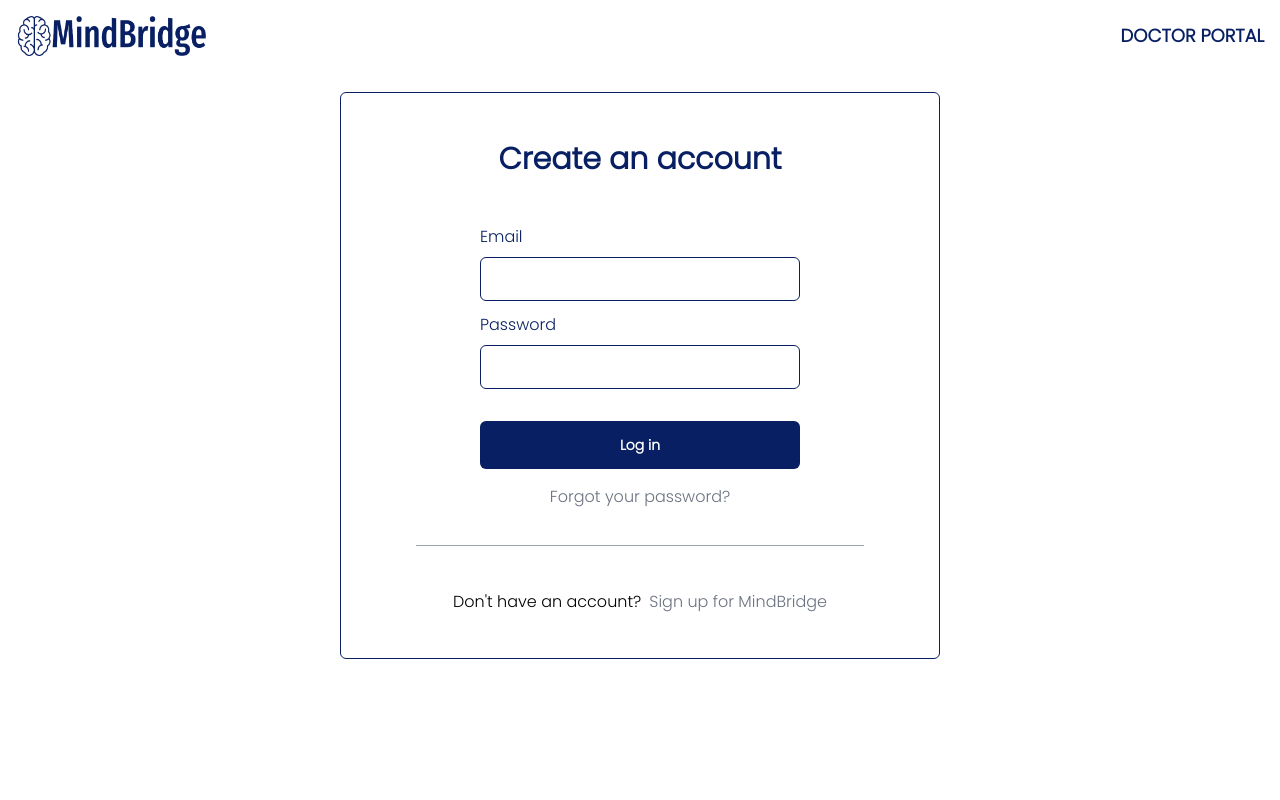
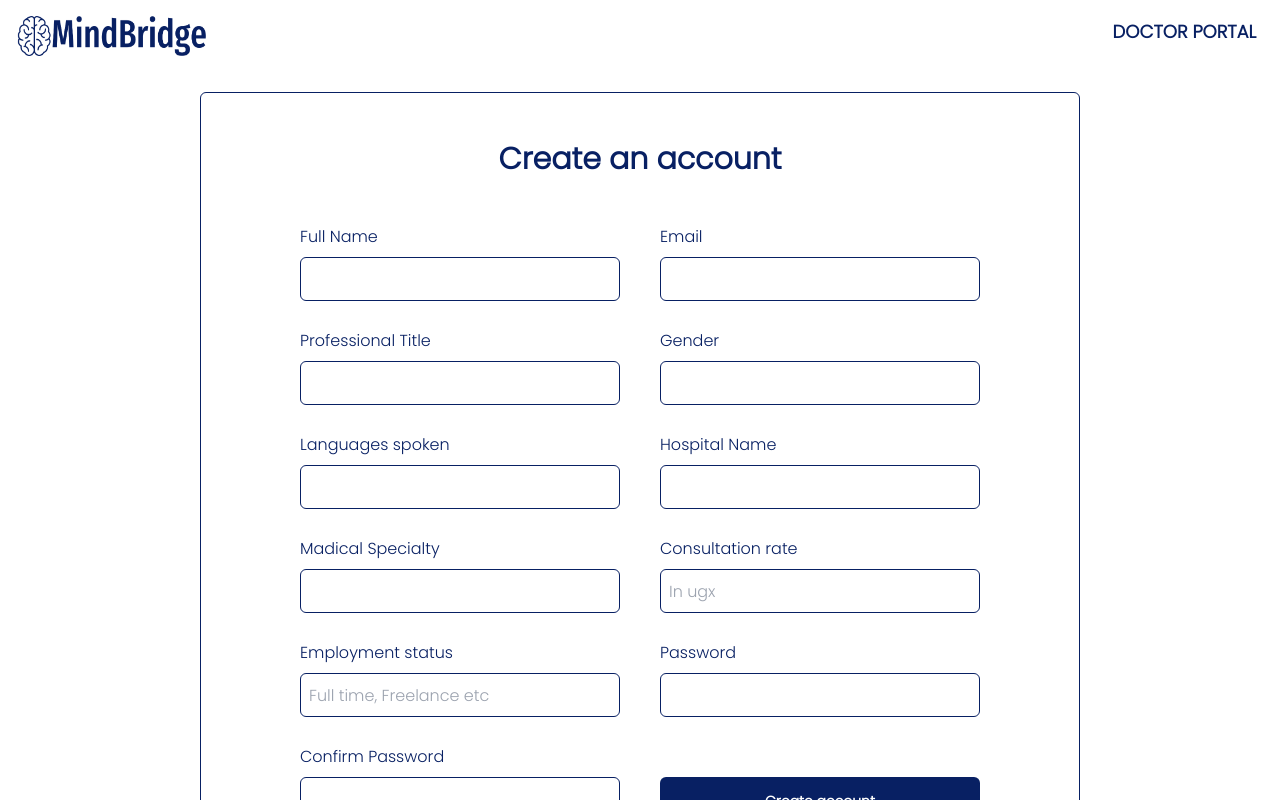
Before and after one commit to nsenji/mindbridge-react-frontend, a React (Vite) app: page /signup-test in a window 1280 px wide. Shown: the top 800 px of the page. Built offline with nearby package versions, Linux system fonts and the light colour scheme; no server answers.

Commit message:
sign up works with the new UI

```diff
--- a/src/customComponents/customButton.jsx
+++ b/src/customComponents/customButton.jsx
@@ -1,4 +1,6 @@
 export default function CustomButton({
+  type,
+  isLoading,
   content,
   classname,
   isDisabled,
@@ -8,11 +10,15 @@ export default function CustomButton({
     <button
       onClick={handleButtonClick}
       disabled={isDisabled}
-      type="button"
+      type={type == "submit" ? "submit" : "button"}
       className={`${classname} h-10 font-bold rounded-md text-sm`}
       style={{ cursor: isDisabled ? "not-allowed" : "pointer" }}
     >
-      {content}
+      {isLoading ? (
+        <div className="inline-block h-8 w-8 animate-spin rounded-full border-4 border-solid border-current border-r-transparent align-[-0.125em] motion-reduce:animate-[spin_1.5s_linear_infinite]"></div>
+      ) : (
+        content
+      )}
     </button>
   );
 }
--- a/src/customComponents/navBar.jsx
+++ b/src/customComponents/navBar.jsx
@@ -8,7 +8,7 @@ export default function NavBar() {
             <Link>
                 <img className='h-[40px] w-[190px]' src={logo} alt="app logo" color='#082063'/>
             </Link>
-            <p className=' font-semibold text-lg text-dark-blue'>
+            <p className=' font-semibold text-lg text-dark-blue mr-2 mb-2'>
                 DOCTOR PORTAL
             </p>
         </nav>
--- a/src/customComponents/signupMainBody.jsx
+++ b/src/customComponents/signupMainBody.jsx
@@ -1,13 +1,12 @@
-import FormField from "./formField"
-
+import SignUpFormField from "./singupFormField"
 export default function SignUpMainBody() {
     return (
         <section className="">
-            <div className="bg-white  border border-dark-blue mt-9 mb-9 flex flex-col items-center justify-center rounded-md  w-[40%]  min-w-[600px] mx-auto">
+            <div className="bg-white w-[880px]  border border-dark-blue mt-9 mb-9 flex flex-col items-center justify-center rounded-md    min-w-[880px] mx-auto">
                 <p className="text-dark-blue font-bold text-3xl pt-12 pb-12">
                     Create an account
                 </p>
-                <FormField/>
+                <SignUpFormField/>
             </div>
         </section>
     )
--- a/src/customComponents/singupFormField.jsx
+++ b/src/customComponents/singupFormField.jsx
@@ -1,29 +1,221 @@
 import { Link } from "react-router-dom";
 import CustomButton from "./customButton";
+import Auth from "../Services/authentication";
+import { useState } from "react";
+import { useNavigate } from "react-router-dom";
 
-export default function FormField() {
+export default function SignUpFormField() {
+  const [details, setDetails] = useState({
+    name: "",
+    email: "",
+    rate: "",
+    gender: "",
+    languages_spoken: "",
+    hospitalName: "",
+    pro_title: "",
+    med_specialty: "",
+    employment_status: "",
+    password: "",
+    confirmpassword: "",
+  });
+
+  const [isLoading, setIsLoading] = useState(false);
+  const [error, setError] = useState("");
+  const navigate = useNavigate();
+  async function handleSubmit(event) {
+    event.preventDefault();
+    try {
+      setIsLoading(true);
+      let response = await Auth.signUp(details);
+      if (response) {
+        navigate("/login-test");
+      }
+    } catch (error) {
+      console.log(error.message);
+      setTimeout(() => {
+        setError("");
+      }, 3000);
+    }
+  }
   return (
     <>
-      <div className=" w-80">
-        <form>
-          <div className="mb-3">
+      <div className="">
+        <form onSubmit={handleSubmit} className=" flex flex-col">
+          <div className="flex mb-4">
+            <div className="mb-3 mr-5">
               <label
                 className="text-dark-blue font-medium"
                 htmlFor="emailOrUsername"
               >
-
+                Full Name
+              </label>
+              <br />
+              <input
+                className=" mt-2 w-80 h-11 border border-dark-blue rounded-md text-black pl-2  focus:outline-none focus:ring-2 bg-white focus:ring-blue-500 focus:border-blue-500"
+                type="text"
+                id="name"
+                aria-describedby="name"
+                value={details.name}
+                onChange={(e) =>
+                  setDetails({ ...details, name: e.target.value })
+                }
+                required
+              />
+            </div>
+            <div className="mb-3 ml-5">
+              <label className="text-dark-blue font-medium" htmlFor="password">
                 Email
               </label>
               <br />
               <input
                 className=" mt-2 w-80 h-11 border border-dark-blue rounded-md text-black pl-2  focus:outline-none focus:ring-2 bg-white focus:ring-blue-500 focus:border-blue-500"
-              type="text"
-              name="emailOrUsername"
+                type="email"
+                autoComplete="username"
+                id="email"
+                aria-describedby="email"
+                value={details.email}
+                onChange={(e) =>
+                  setDetails({ ...details, email: e.target.value })
+                }
                 required
               />
             </div>
+          </div>
+          <div className="flex mb-4">
+            <div className="mb-3 mr-5">
+              <label
+                className="text-dark-blue font-medium"
+                htmlFor="emailOrUsername"
+              >
+                Professional Title
+              </label>
+              <br />
+              <input
+                className=" mt-2 w-80 h-11 border border-dark-blue rounded-md text-black pl-2  focus:outline-none focus:ring-2 bg-white focus:ring-blue-500 focus:border-blue-500"
+                type="text"
+                id="title"
+                value={details.pro_title}
+                onChange={(e) =>
+                  setDetails({ ...details, pro_title: e.target.value })
+                }
+                required
+              />
+            </div>
+            <div className="mb-3 ml-5">
               <label className="text-dark-blue font-medium" htmlFor="password">
-
+                Gender
+              </label>
+              <br />
+              <input
+                className=" mt-2 w-80 h-11 border border-dark-blue rounded-md text-black pl-2  focus:outline-none focus:ring-2 bg-white focus:ring-blue-500 focus:border-blue-500"
+                type="text"
+                name="gender"
+                value={details.gender}
+                onChange={(e) =>
+                  setDetails({ ...details, gender: e.target.value })
+                }
+                required
+              />
+            </div>
+          </div>
+          <div className="flex  mb-4">
+            <div className="mb-3 mr-5">
+              <label
+                className="text-dark-blue font-medium"
+                htmlFor="emailOrUsername"
+              >
+                Languages spoken
+              </label>
+              <br />
+              <input
+                className=" mt-2 w-80 h-11 border border-dark-blue rounded-md text-black pl-2  focus:outline-none focus:ring-2 bg-white focus:ring-blue-500 focus:border-blue-500"
+                type="text"
+                name="languages spoken"
+                value={details.languages_spoken}
+                onChange={(e) =>
+                  setDetails({ ...details, languages_spoken: e.target.value })
+                }
+                required
+              />
+            </div>
+            <div className="mb-3 ml-5">
+              <label className="text-dark-blue font-medium" htmlFor="password">
+                Hospital Name
+              </label>
+              <br />
+              <input
+                className=" mt-2 w-80 h-11 border border-dark-blue rounded-md text-black pl-2  focus:outline-none focus:ring-2 bg-white focus:ring-blue-500 focus:border-blue-500"
+                type="text"
+                id="hospitalname"
+                value={details.hospitalName}
+                onChange={(e) =>
+                  setDetails({ ...details, hospitalName: e.target.value })
+                }
+              />
+            </div>
+          </div>
+          <div className="flex  mb-4">
+            <div className="mb-3 mr-5">
+              <label
+                className="text-dark-blue font-medium"
+                htmlFor="emailOrUsername"
+              >
+                Madical Specialty
+              </label>
+              <br />
+              <input
+                className=" mt-2 w-80 h-11 border border-dark-blue rounded-md text-black pl-2  focus:outline-none focus:ring-2 bg-white focus:ring-blue-500 focus:border-blue-500"
+                type="text"
+                id="speciality"
+                value={details.med_specialty}
+                onChange={(e) =>
+                  setDetails({ ...details, med_specialty: e.target.value })
+                }
+                required
+              />
+            </div>
+            <div className="mb-3 ml-5">
+              <label className="text-dark-blue font-medium" htmlFor="password">
+                Consultation rate
+              </label>
+              <br />
+              <input
+                className=" mt-2 w-80 h-11 border border-dark-blue rounded-md text-black pl-2  focus:outline-none focus:ring-2 bg-white focus:ring-blue-500 focus:border-blue-500"
+                type="number"
+                id="rate"
+                placeholder={"In ugx"}
+                value={details.rate}
+                onChange={(e) =>
+                  setDetails({ ...details, rate: e.target.value })
+                }
+                required
+              />
+            </div>
+          </div>
+          <div className="flex mb-4 ">
+            <div className="mb-3 mr-5">
+              <label
+                className="text-dark-blue font-medium"
+                htmlFor="emailOrUsername"
+              >
+                Employment status
+              </label>
+              <br />
+              <input
+                className=" mt-2 w-80 h-11 border border-dark-blue rounded-md text-black pl-2  focus:outline-none focus:ring-2 bg-white focus:ring-blue-500 focus:border-blue-500"
+                type="text"
+                placeholder={"Full time, Freelance etc"}
+                id="employment"
+                name="employmentstatus"
+                value={details.employment_status}
+                onChange={(e) =>
+                  setDetails({ ...details, employment_status: e.target.value })
+                }
+                required
+              />
+            </div>
+            <div className="mb-3 ml-5">
+              <label className="text-dark-blue font-medium" htmlFor="password">
                 Password
               </label>
               <br />
@@ -31,34 +223,59 @@ export default function FormField() {
                 className=" mt-2 w-80 h-11 border border-dark-blue rounded-md text-black pl-2  focus:outline-none focus:ring-2 bg-white focus:ring-blue-500 focus:border-blue-500"
                 type="password"
                 name="password"
+                autoComplete="current-password"
+                value={details.password}
+                onChange={(e) =>
+                  setDetails({ ...details, password: e.target.value })
+                }
                 required
               />
-
+            </div>
+          </div>
+          <div className="flex mb-4 ">
+            <div className="mb-3 mr-5">
+              <label
+                className="text-dark-blue font-medium"
+                htmlFor="emailOrUsername"
+              >
+                Confirm Password
+              </label>
+              <br />
+              <input
+                className=" mt-2 w-80 h-11 border border-dark-blue rounded-md text-black pl-2  focus:outline-none focus:ring-2 bg-white focus:ring-blue-500 focus:border-blue-500"
+                type="password"
+                id="confirmpassword"
+                autoComplete="new-password"
+                value={details.confirmpassword}
+                onChange={(e) =>
+                  setDetails({ ...details, confirmpassword: e.target.value })
+                }
+                required
+              />
+            </div>
+            <div className="mb-3 ml-5">
               <CustomButton
-            content={"Log in"}
+                isLoading={isLoading}
+                type={"submit"}
+                isDisabled={!(details.password == details.confirmpassword)}
+                content={"Create account"}
                 classname={
                   "w-80 h-12 bg-dark-blue text-white mt-8 mb-4 text-[16px]"
                 }
               />
+            </div>
+          </div>
         </form>
-        <div className="flex justify-center">
-          <a
-            className="text-gray-500 font-medium text-center hover:text-dark-blue"
-            href="#"
-          >
-            Forgot your password?
-          </a>
-        </div>
       </div>
       <Divider className={"bg-gray-400"} />
       <div className="flex justify-center mb-11">
-        <p className="text-black mr-2">Don't have an account?</p>
-        <a
+        <p className="text-black mr-2">Already have an account?</p>
+        <Link
+          to={"/login-test"}
           className="text-gray-500 font-medium text-center hover:text-dark-blue hover:font-semibold"
-          href="#"
         >
-          Sign up for MindBridge
-        </a>
+          Log in to MindBridge
+        </Link>
       </div>
     </>
   );
```
Lines whose indentation alone changed are shown as unchanged.
